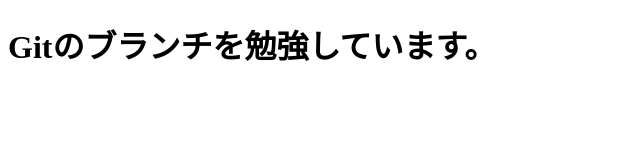
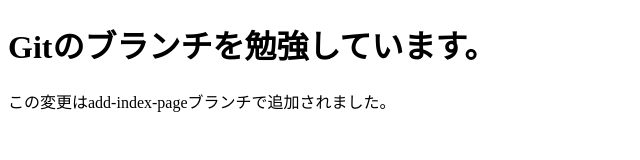
Before and after one commit to Saurinnn/git-study, a plain HTML site: page index.html in a window 1280 px wide. Shown: the whole page, without its empty margins (0-640 px from the left). Drawn offline with Linux system fonts and the light colour scheme.

Commit message:
index.htmlをä½変更

```diff
--- a/index.html
+++ b/index.html
@@ -8,5 +8,8 @@
 </head>
 <body>
     <h1>Gitのブランチを勉強しています。</h1>
+    <p>この変更はadd-index-pageブランチで追加されました。</p>
+  </body>
+</html>
 </body>
 </html>
```
